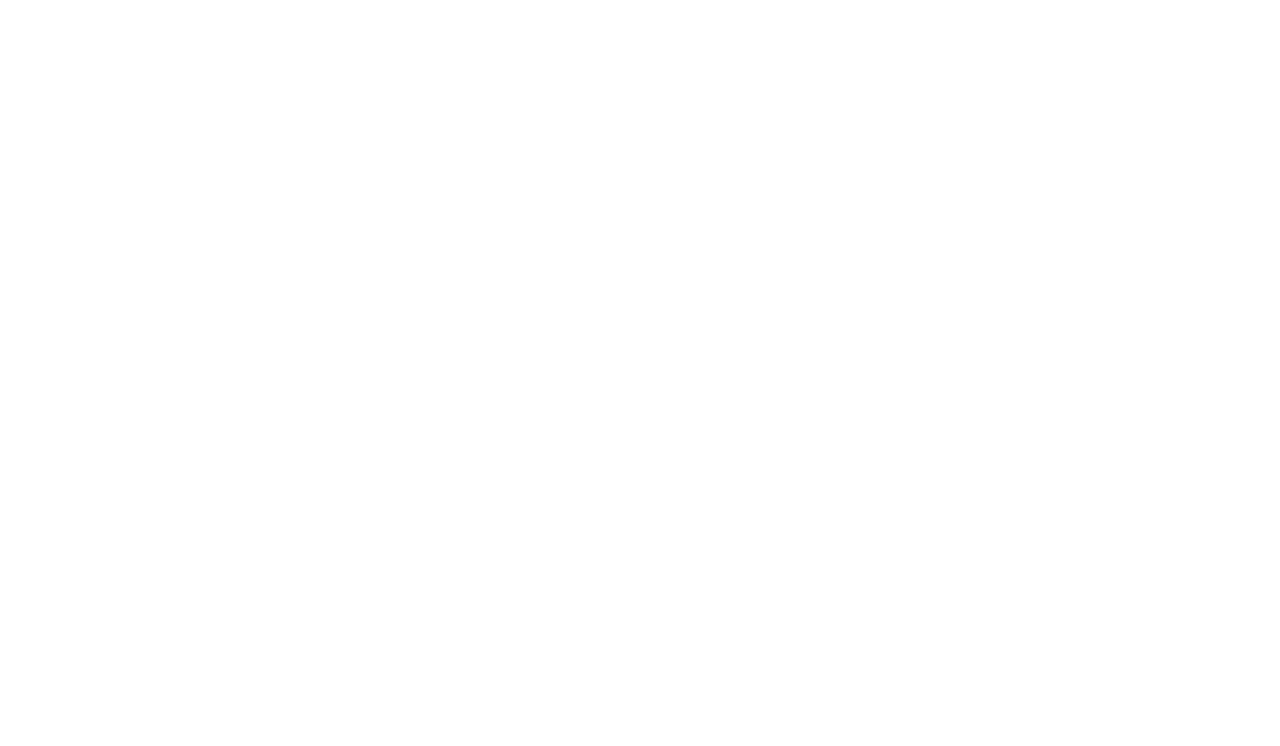
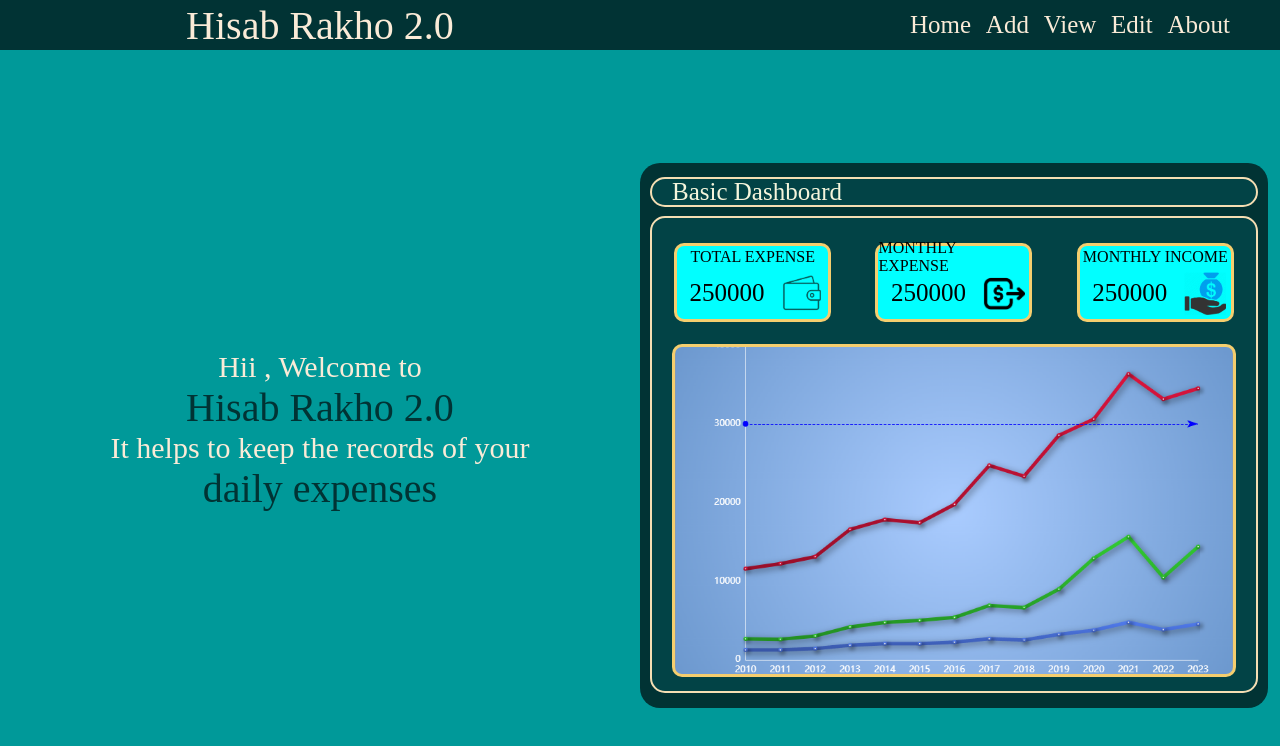
Before and after one commit to MrAmitkundu/Expense-tracker, a plain HTML site: page index.html in a window 1280 px wide. Drawn offline with Linux system fonts and the light colour scheme.

Commit message:
starting the home page

```diff
--- a/index.html
+++ b/index.html
@@ -13,12 +13,71 @@
     <main id="index_main">
 
         <div id="index_nav">
-
-
+            <div id="index_nav_left" class="index_nav_format">
+                <div id="index_nav_left_content"> Hisab Rakho 2.0</div>
+            </div>
+            <div id="index_nav_right" class="index_nav_format">
+                <ul id="index_nav_right_ul">
+                    <li class="index_nav_right_li"><a href="/index.html">Home</a></li>
+                    <li class="index_nav_right_li"><a href="/add.html">Add</a></li>
+                    <li class="index_nav_right_li"><a href="/view.html">View</a></li>
+                    <li class="index_nav_right_li"><a href="/edit.html">Edit</a></li>
+                    <li class="index_nav_right_li"><a href="/about.html">About</a></li>
+                </ul>
+            </div>
         </div>
 
         <div id="index_main_div">
+            <div id="index_main_div_left">
+                <div class="index_main_div_left_format">Hii , Welcome to <span>Hisab Rakho 2.0</span></div>
 
+                <div class="index_main_div_left_format">It helps to keep the records of your <span>daily expenses</span></div>
+            </div>
+
+            <div id="index_main_div_right">
+                <div id="index_main_div_right_profile">
+                    <div id="index_main_div_right_profile_text">
+                        Basic Dashboard
+                    </div>
+                    <div id="index_main_div_right_profile_boxes">
+                        <div id="index_main_div_right_profile_boxes_cards">
+                            <div class="index_main_div_right_profile_boxes_card">
+                                <div class="index_main_div_right_profile_boxes_card_left">
+                                    <span class="index_main_div_right_profile_boxes_card_left_heading">TOTAL EXPENSE</span>
+
+                                </div>
+                                <div class="index_main_div_right_profile_boxes_card_right">
+                                    <span class="index_main_div_right_profile_boxes_card_right_value">250000</span>
+                                    <span id="index_main_div_right_profile_boxes_card_left_heading_TE" class="index_main_div_right_profile_boxes_card_right_img"></span>
+                                </div>
+                            </div>
+                            <div class="index_main_div_right_profile_boxes_card">
+                                <div class="index_main_div_right_profile_boxes_card_left">
+                                    <span class="index_main_div_right_profile_boxes_card_left_heading">MONTHLY EXPENSE</span>
+
+                                </div>
+                                <div class="index_main_div_right_profile_boxes_card_right">
+                                    <span class="index_main_div_right_profile_boxes_card_right_value">250000</span>
+                                    <span id="index_main_div_right_profile_boxes_card_left_heading_ME" class="index_main_div_right_profile_boxes_card_right_img"></span>
+                                </div>
+                            </div>
+                            <div class="index_main_div_right_profile_boxes_card">
+                                <div class="index_main_div_right_profile_boxes_card_left">
+                                    <span class="index_main_div_right_profile_boxes_card_left_heading">MONTHLY INCOME</span>
+
+                                </div>
+                                <div class="index_main_div_right_profile_boxes_card_right">
+                                    <span class="index_main_div_right_profile_boxes_card_right_value">250000</span>
+                                    <span id="index_main_div_right_profile_boxes_card_left_heading_MI" class="index_main_div_right_profile_boxes_card_right_img"></span>
+                                </div>
+                            </div>
+                        </div>
+                        <div id="index_main_div_right_profile_boxes_chart">
+                            <div id="index_main_div_right_profile_boxes_chart_box"></div>
+                        </div>
+                    </div>
+                </div>
+            </div>
 
         </div>
 
--- a/style.css
+++ b/style.css
@@ -0,0 +1,278 @@
+*{
+    border: 0;
+    padding: 0;
+    margin: 0;
+}
+
+html, body {
+  overflow-x: hidden;
+}
+
+
+/* index */
+
+
+
+#index_main{
+    height: 100vh;
+    width: 100vw;
+}
+
+#index_nav{
+    background:  #013334;
+    height: 50px;
+    width: 100%;
+    display: flex;
+}
+
+#index_nav_left{
+    height: 100%;
+    width: 50%;
+    display: flex;
+    justify-content: center;
+
+}
+
+#index_nav_left_content{
+    color: antiquewhite;
+    font-size: 40px;
+    font-weight: 500;
+    display: flex;
+    align-items: center;
+}
+
+#index_nav_right{
+    height: 100%;
+    width: 50%;
+    display: flex;
+    justify-content: end;
+    align-items: center;
+}
+
+#index_nav_right_ul{
+    list-style: none;
+    display: flex;
+    justify-content: space-between;
+
+    width: 50%;
+    padding-right: 50px;
+    font-size: 25px;
+    cursor: pointer;
+
+}
+
+.index_nav_right_li a{
+    text-decoration: none;
+    color: antiquewhite;
+}
+
+
+
+
+
+
+
+
+#index_main_div{
+    height: calc(100% - 50px);
+    width: 100%;
+    background: #009999;
+    display: flex;
+    align-items: center;
+
+}
+
+#index_main_div_left{
+    height: 20%;
+    width: 50%;
+    display: flex;
+    flex-direction: column;
+    justify-content: space-between;
+    align-items: center;
+
+}
+
+
+.index_main_div_left_format{
+    color: antiquewhite;
+    font-size: 30px;
+    display: flex;
+    flex-direction: column;
+    justify-content: center;
+    align-items: center;
+}
+
+.index_main_div_left_format span{
+    font-size: 40px;
+    color: #013334;
+}
+
+
+
+#index_main_div_right{
+    height: 70%;
+    width: 50%;
+    /* padding: 50px; */
+}
+
+#index_main_div_right_profile{
+    height: 100%;
+    width: 95%;
+    background: #013334;
+    border-radius: 20px;
+    padding: 10px;
+    display: flex;
+    flex-direction: column;
+    justify-content: space-around;
+
+}
+
+#index_main_div_right_profile_text{
+    background: #024346;
+    border-radius: 20px;
+    height: 5%;
+    font-size: 25px;
+    color: beige;
+    border: 2px wheat solid;
+    display: flex;
+    align-items: center;
+    padding-left: 20px;
+
+}
+
+
+#index_main_div_right_profile_boxes{
+    display: flex;
+    flex-direction: column;
+    justify-content: space-around;
+    padding-top: 25px;
+    height: calc(95% - 50px);
+    background: #024346;
+    border: 2px wheat solid;
+    border-radius: 15px;
+
+
+}
+
+#index_main_div_right_profile_boxes_cards{
+    display: flex;
+    justify-content: space-around;
+    height: 20%;
+
+}
+
+
+.index_main_div_right_profile_boxes_card{
+    height: 90%;
+    width: 25%;
+    background: #01FFFF;
+    border-radius: 10px;
+    border: 3px solid rgb(245 206 110);
+}
+
+
+
+#index_main_div_right_profile_boxes_chart{
+    height: 80%;
+    display: flex;
+    justify-content: center;
+    padding: 20px;
+}
+
+#index_main_div_right_profile_boxes_chart_box{
+    height: 100%;
+    width: 100%;
+    display: flex;
+    justify-content: center;
+    align-items: center;
+    background: url(images/home_template1.png);
+    background-repeat: no-repeat;
+    background-position: center;
+    background-size: cover;
+    border-radius: 10px;
+    border: 3px solid rgb(245 206 110);
+
+
+}
+
+
+
+
+.index_main_div_right_profile_boxes_card{
+    display: flex;
+    flex-direction: column;
+    align-items: center;
+
+
+}
+
+.index_main_div_right_profile_boxes_card_left{
+    height: 30%;
+    width: 100%;
+    display: flex;
+    align-items: center;
+    justify-content: center;
+}
+
+.index_main_div_right_profile_boxes_card_left_heading{
+    font-size: 1rem;
+}
+
+
+.index_main_div_right_profile_boxes_card_right{
+    width: 100%;
+    height: 70%;
+    display: flex;
+    justify-content: space-around;
+    align-items: center;
+}
+
+.index_main_div_right_profile_boxes_card_right_value{
+    height: 100%;
+    width: 60%;
+    display: flex;
+    justify-content: center;
+    align-items: center;
+    font-size: 25px;
+}
+
+.index_main_div_right_profile_boxes_card_right_img{
+    height: 75%;
+    width: 25%;
+    background: url(images/2376642-200.png);
+    background-size: cover;
+    display: flex;
+    justify-content: center;
+    align-items: center;
+    padding: 2px;
+}
+
+#index_main_div_right_profile_boxes_card_left_heading_TE{
+    background: url(images/wallet.png);
+    background-size: cover;
+    background-position: center;
+}
+
+#index_main_div_right_profile_boxes_card_left_heading_ME{
+    background: url(images/2376642-200.png);
+    background-size: cover;
+}
+
+#index_main_div_right_profile_boxes_card_left_heading_MI{
+    background: url(images/buy-gain-income-money-pay-payment-icon--19.png);
+    background-size: cover;
+}
+
+
+
+
+
+
+
+
+
+#index_footer{
+    height: 100px;
+    background: #013334;
+    width: 100%;
+}
```
Also changed, not shown: about.html (added), add.html (added), edit.html (added), id & class .txt, images/1773073707423.png (added), images/2376642-200.png (added), images/8910710.png (added), images/buy-gain-income-money-pay-payment-icon--19.png (added), images/home_template1.png (added), images/wallet add.png (added), images/wallet.png (added), view.html (added).
